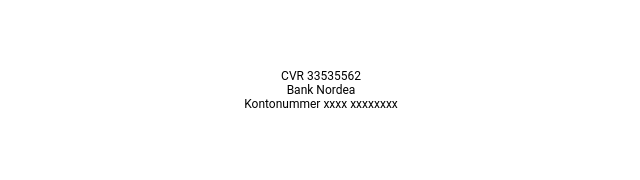
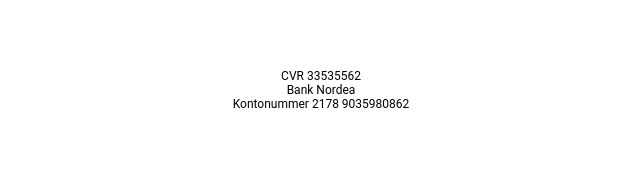
Before and after one commit to mvalvik/genplant, a plain HTML site: page index.html in a window 1280 px wide. Shown: the part 523-703 px from the top of the page, 319-959 px from the left. Drawn offline with nearby package versions, Linux system fonts and the light colour scheme; a web font is replaced by a local one.

Commit message:
Add files via upload

```diff
--- a/index.html
+++ b/index.html
@@ -36,7 +36,7 @@
                 <p>
                     CVR 33535562 <br>
                     Bank Nordea <br>
-                    Kontonummer xxxx xxxxxxxx
+                    Kontonummer 2178 9035980862
                 </p>
             </header>
         </section>
```
